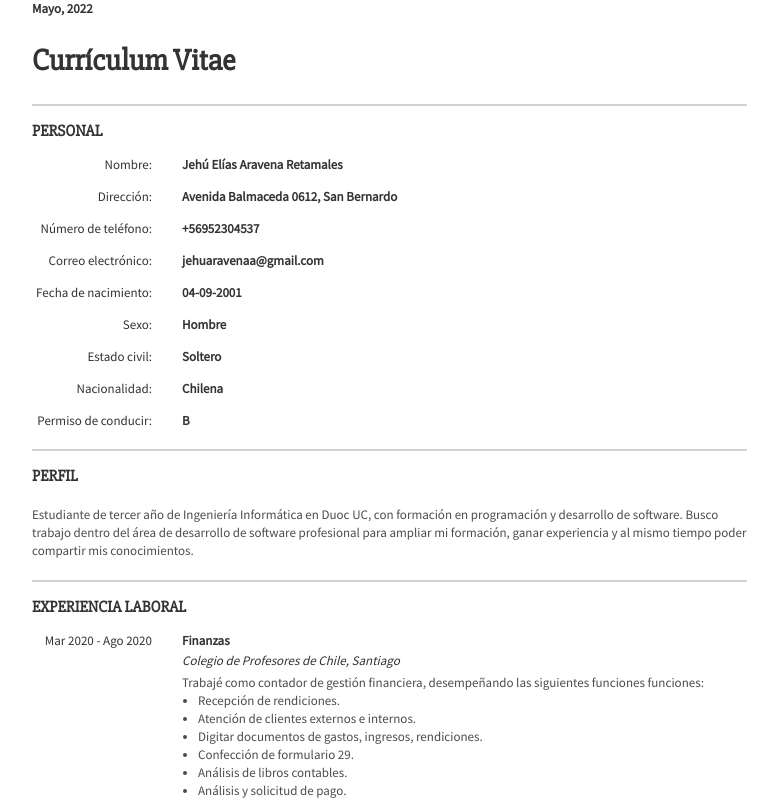
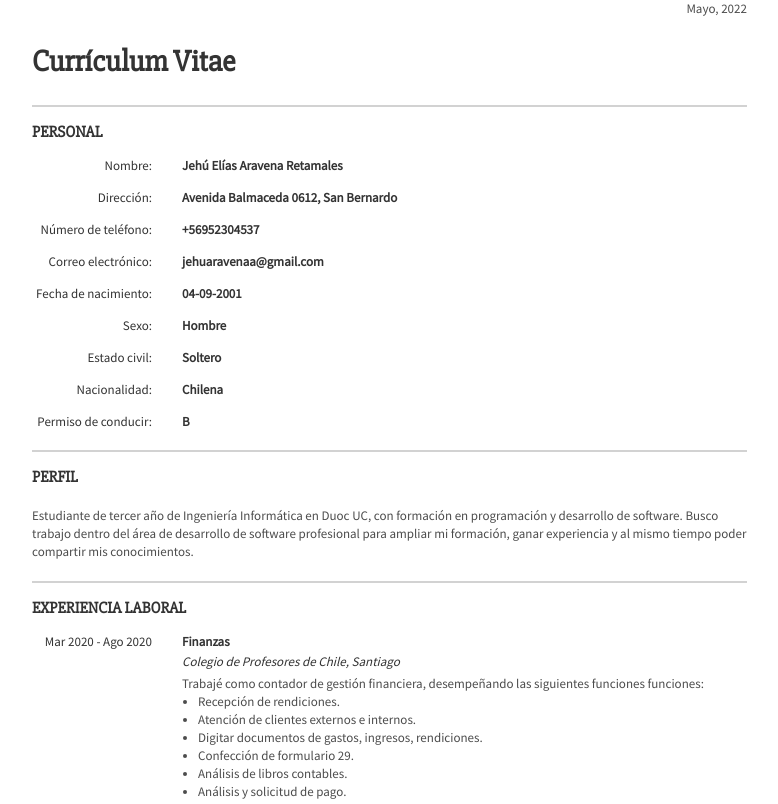
Before and after one commit to Ech-Dev/jehu.github.io, a plain HTML site: page index.html in a window 1280 px wide. Shown: the top 804 px of the page, without its empty margins (8-786 px from the left). Drawn offline with Linux system fonts and the light colour scheme.

Commit message:
Update index.html

```diff
--- a/index.html
+++ b/index.html
@@ -20,11 +20,9 @@
 <body class="c--333333" style="overflow: visible !important;">
     <section class="sections">
         <div class="section--name  ">
-            <span id="right">
-                <h3>
-                    Mayo, 2022
-                </h3>
-            </span>
+            <p style="text-align:right">
+                Mayo, 2022
+            </p>
             <h1>
                 Currículum Vitae
             </h1>
```
